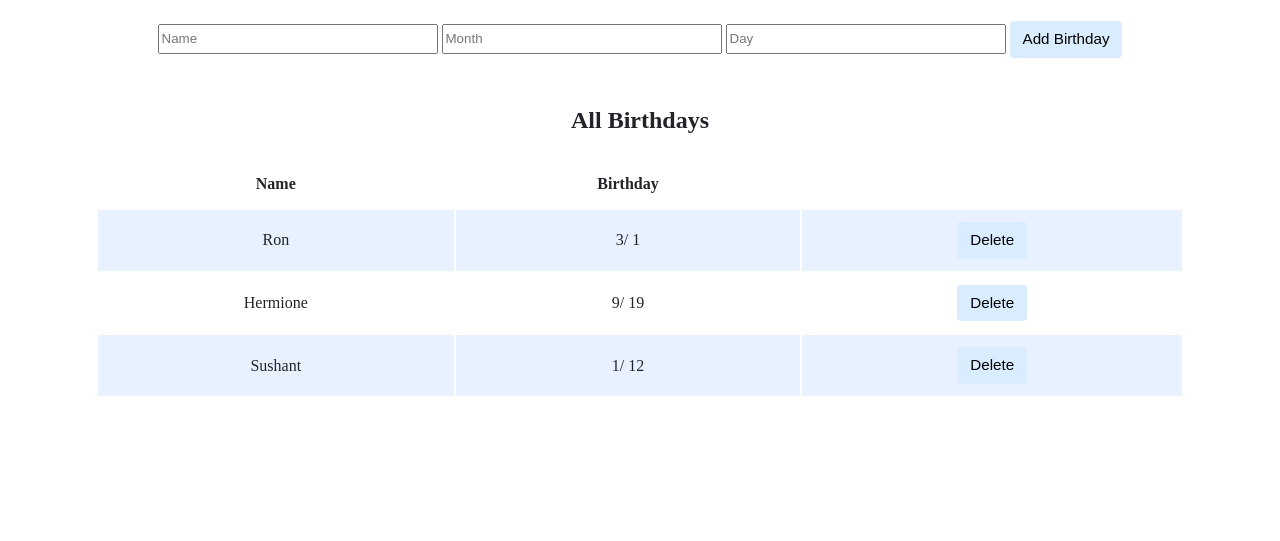
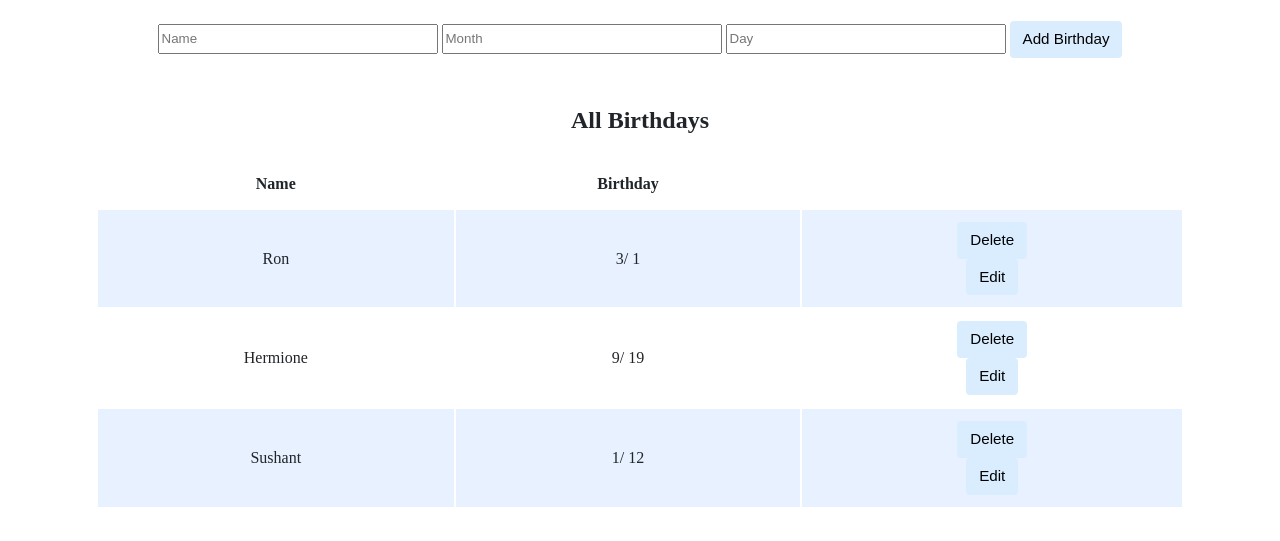
Before and after one commit to bajrasushant/CS50-solutions, a Flask app: page / in a window 1280 px wide. Shown: the part 295-836 px from the top of the page. Before the commit the page ends 691 px from the top, so only its background shows below. Run offline with Flask 2, Linux system fonts and the light colour scheme; some libraries are stand-ins or nearby versions.

Commit message:
Mon, Jan 23, 2023, 10:45 AM +00:00

```diff
--- a/birthdays/templates/index.html
+++ b/birthdays/templates/index.html
@@ -40,10 +40,17 @@
                         <tr>
                             <td>{{ birthday.name }}</td>
                             <td><span>{{ birthday.month }}</span><span>/</span> <span> {{ birthday.day }}</span></td>
-                            <td><form action="/delete" method="post">
-                                <input name="id" type="hidden" value="{{ birthdays.id }}">
-                                <button type="submit">Delete</button>
-                            </form></td>
+                            <td>
+                                <form action="/delete" method="post">
+                                    <input name="id" type="hidden" value="{{ birthday.id }}">
+                                    <button type="submit">Delete</button>
+                                </form>
+                            <form action="/edit" method="post">
+                                <input name="id" type="hidden" value="{{ birthday.id }}">
+                                <button type="submit">Edit</button>
+                            </form>
+                            </td>
+
                             {% endfor %}
 
                     </tbody>
```
Also changed, not shown: birthdays/birthdays.db.
